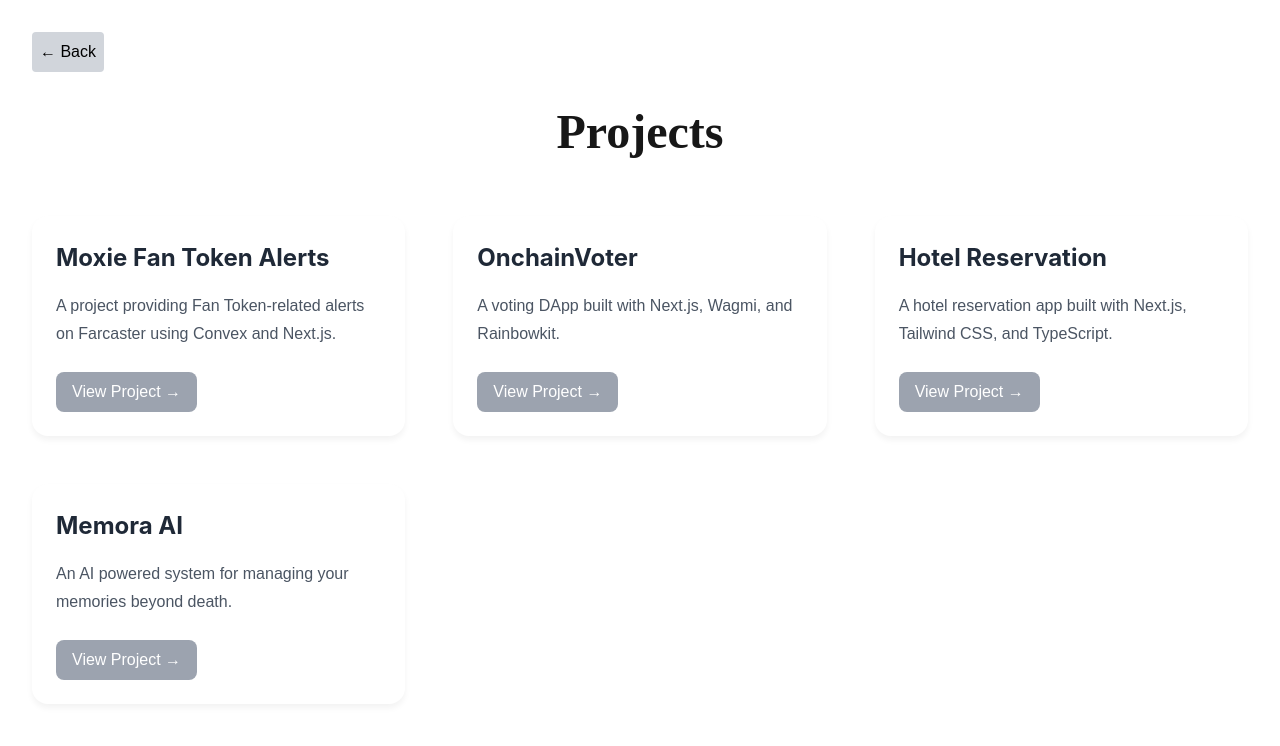
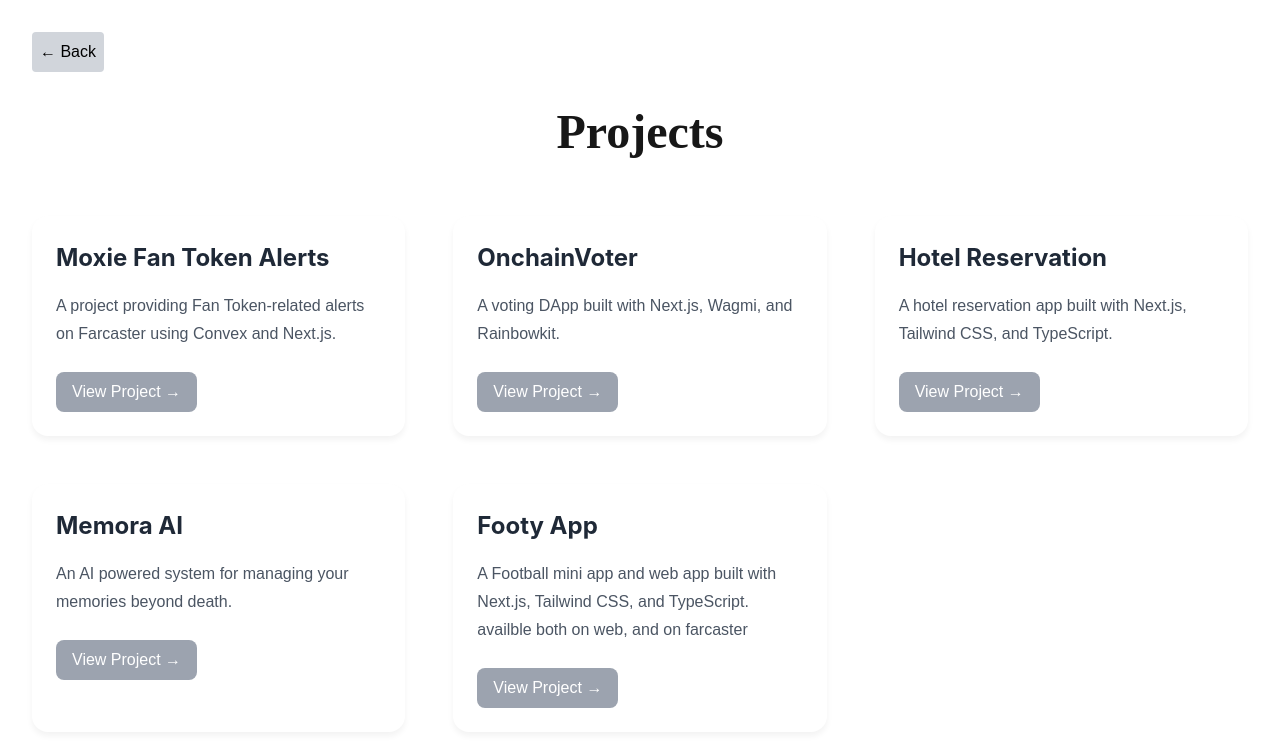
Before and after one commit to gabrieltemtsen/gabe-dev, a Next.js app: page /projects in a window 1280 px wide. Shown: the top 746 px of the page. Built offline with nearby package versions, Linux system fonts and the light colour scheme.

Commit message:
added Footy

```diff
--- a/src/pages/index.tsx
+++ b/src/pages/index.tsx
@@ -26,19 +26,19 @@
       {/* Navigation Buttons */}
       <div className="flex space-x-6 mb-10">
         <Link href="/about">
-          <a className="px-6 py-3 bg-blue-500 text-white font-medium rounded-lg shadow-md hover:bg-blue-600 hover:shadow-lg transition-all duration-300">
+          <span className="px-6 py-3 bg-blue-500 text-white font-medium rounded-lg shadow-md hover:bg-blue-600 hover:shadow-lg transition-all duration-300">
             About
-          </a>
+          </span>
         </Link>
         <Link href="/projects">
-          <a className="px-6 py-3 bg-green-500 text-white font-medium rounded-lg shadow-md hover:bg-green-600 hover:shadow-lg transition-all duration-300">
+          <span className="px-6 py-3 bg-green-500 text-white font-medium rounded-lg shadow-md hover:bg-green-600 hover:shadow-lg transition-all duration-300">
             Projects
-          </a>
+          </span>
         </Link>
         <Link href="/contact">
-          <a className="px-6 py-3 bg-gray-800 text-white font-medium rounded-lg shadow-md hover:bg-gray-900 hover:shadow-lg transition-all duration-300">
+          <span className="px-6 py-3 bg-gray-800 text-white font-medium rounded-lg shadow-md hover:bg-gray-900 hover:shadow-lg transition-all duration-300">
             Contact
-          </a>
+          </span>
         </Link>
       </div>
 
--- a/src/pages/projects/index.tsx
+++ b/src/pages/projects/index.tsx
@@ -20,6 +20,11 @@
     title: 'Memora AI',
     description: 'An AI powered system for managing your memories beyond death.',
     link: 'https://memora-ai.vercel.app/',
+  },
+  {
+    title: 'Footy App',
+    description: 'A Football mini app and web app built with Next.js, Tailwind CSS, and TypeScript. availble both on web, and on farcaster',
+    link: 'https://fc-footy.vercel.app/',
   },
 ];
 
```
